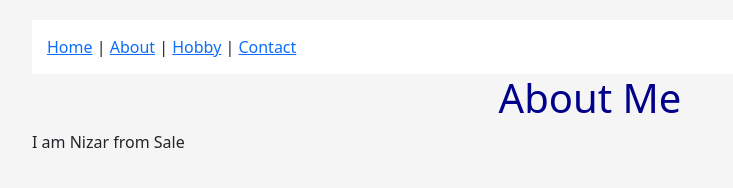
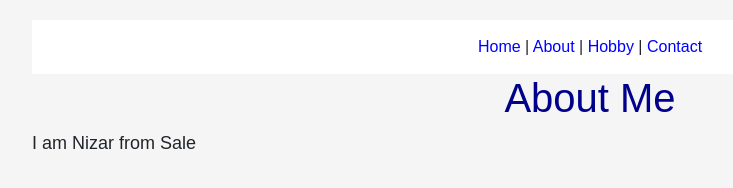
Before and after one commit to nizarhammouch30-beep/homepage, a plain HTML site: page about.html in a window 1280 px wide. Shown: the whole page, without its empty margins (50-783 px from the left). Drawn offline with nearby package versions, Linux system fonts and the light colour scheme.

Commit message:
Update styles.css

```diff
--- a/styles.css
+++ b/styles.css
@@ -1 +1,6 @@
-body{margin:20px;background:#f5f5f5;}h1{color:darkblue;text-align:center;}nav{background:white;padding:15px;}
+body{margin:20px;background:#f5f5f5;font-family:Arial;}
+h1{color:darkblue;text-align:center;}
+nav{background:white;padding:15px;text-align:center;}
+a{color:blue;text-decoration:none;}
+p{font-size:18px;line-height:1.5;}
+footer{background:#333;color:white;padding:10px;text-align:center;}
```
